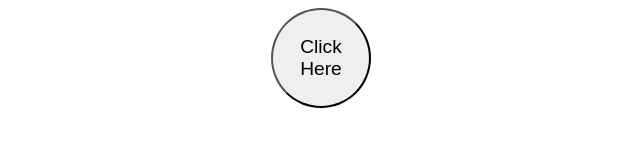
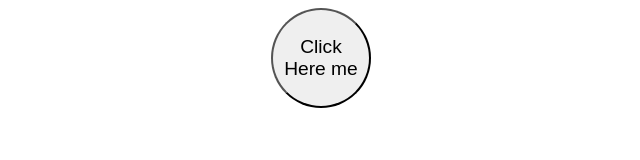
Before and after one commit to Adilckamran/Changing-Content-, a plain HTML site: page first class/home.html in a window 1280 px wide. Shown: the full height of the page, 319-959 px from the left. Drawn offline with Linux system fonts and the light colour scheme.

Commit message:
change button

```diff
--- a/first class/home.html
+++ b/first class/home.html
@@ -7,7 +7,7 @@
 </head>
 <body>
     <center>
-        <button style="display: flex; justify-content: center; align-items: center; height: 100px; width: 100px; border-radius: 51%; font-size: larger;" id="btn">Click Here</button>
+        <button style="display: flex; justify-content: center; align-items: center; height: 100px; width: 100px; border-radius: 51%; font-size: larger;" id="btn">Click Here me</button>
     </center>
 
     <!-- Hidden iframe to load the second file -->
```
